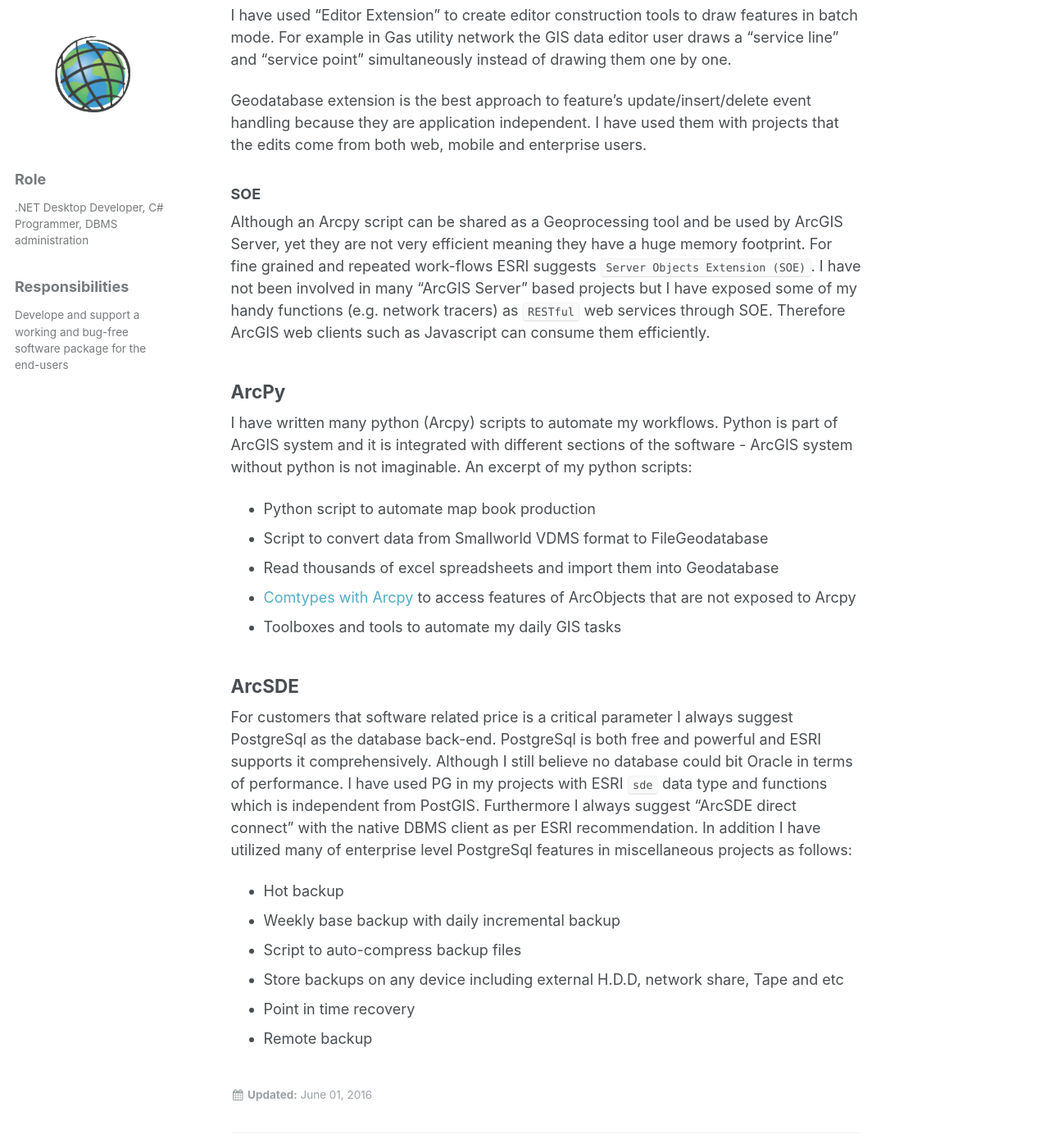
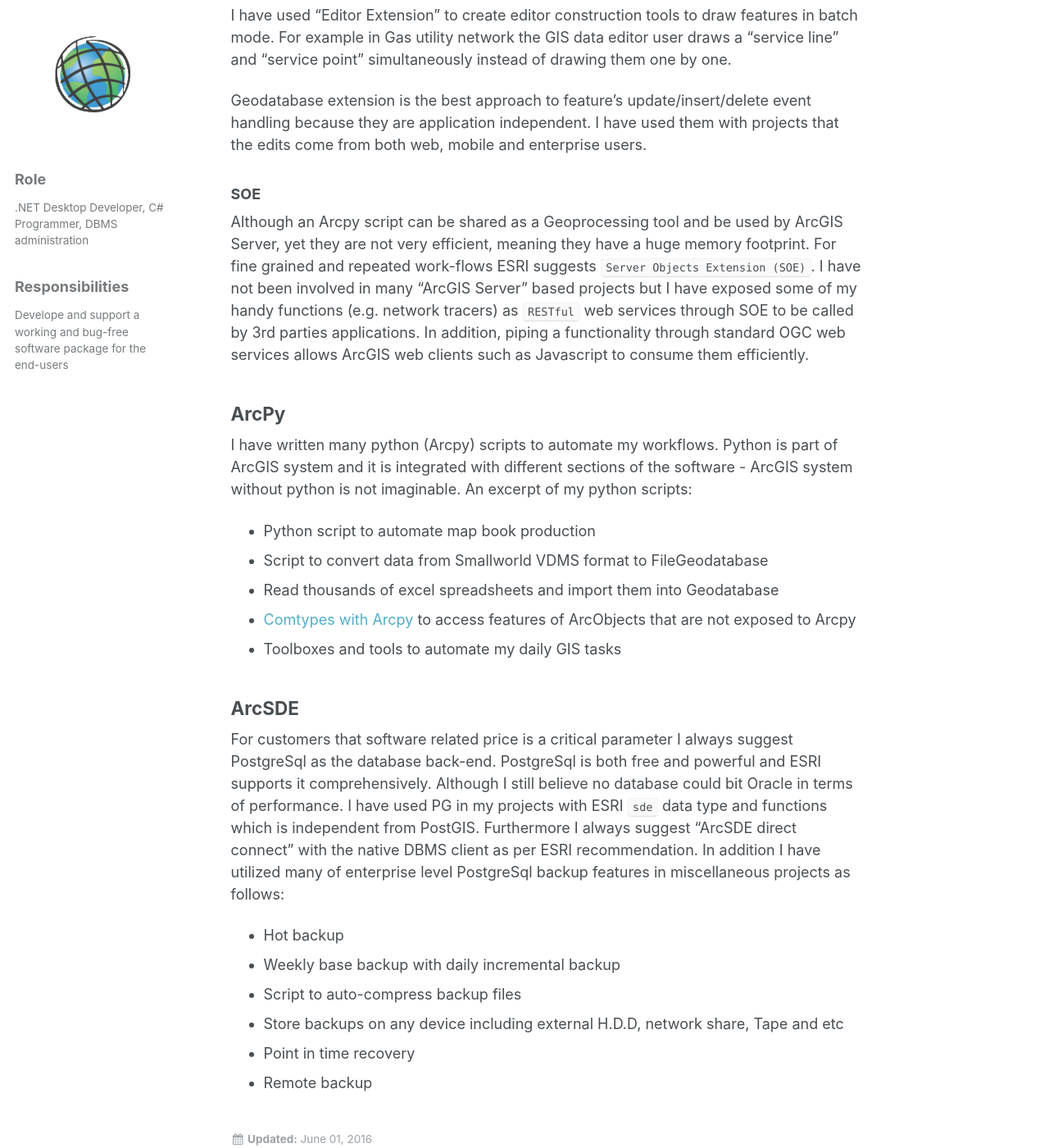
Before and after one commit to matzora/faridcher.github.io, a Jekyll site: the page built from _portfolio/Esri.md, in a window 1280 px wide and 1400 px high, scrolled down 2662 px. Shown: the whole window at 82% size. Built offline with Jekyll 4.4.1, drawn with Linux system fonts in a browser that asks for light colours; comment, search, counter and statistics services are not loaded; some of the changed text lies outside the part shown.

Commit message:
correct a few typos

```diff
--- a/_portfolio/Esri.md
+++ b/_portfolio/Esri.md
@@ -54,7 +54,7 @@
 Geodatabase extension is the best approach to feature's update/insert/delete event handling because they are application independent. I have used them with projects that the edits come from both web, mobile and enterprise users.
 
 ### SOE
-Although an Arcpy script can be shared as a Geoprocessing tool and be used by ArcGIS Server, yet they are not very efficient meaning they have a huge memory footprint. For fine grained and repeated work-flows ESRI suggests `Server Objects Extension (SOE)`. I have not been involved in many "ArcGIS Server" based projects but I have exposed some of my handy functions (e.g. network tracers) as `RESTful` web services through SOE. Therefore ArcGIS web clients such as Javascript can consume them efficiently.
+Although an Arcpy script can be shared as a Geoprocessing tool and be used by ArcGIS Server, yet they are not very efficient, meaning they have a huge memory footprint. For fine grained and repeated work-flows ESRI suggests `Server Objects Extension (SOE)`. I have not been involved in many "ArcGIS Server" based projects but I have exposed some of my handy functions (e.g. network tracers) as `RESTful` web services through SOE to be called by 3rd parties applications. In addition, piping a functionality through standard OGC web services allows ArcGIS web clients such as Javascript to consume them efficiently.
 
 ## ArcPy
 I have written many python (Arcpy) scripts to automate my workflows. Python is part of ArcGIS system and it is integrated with different sections of the software - ArcGIS system without python is not imaginable. An excerpt of my python scripts:
@@ -68,7 +68,7 @@
 
 ## ArcSDE
 For customers that software related price is a critical parameter I always suggest PostgreSql as the database back-end. PostgreSql is both free and powerful and ESRI supports it comprehensively. Although I still believe no database could bit Oracle in terms of performance. I have used PG in my projects with ESRI `sde` data type and functions which is independent from PostGIS. Furthermore I always suggest "ArcSDE direct connect" with the native DBMS client as per ESRI recommendation.
-In addition I have utilized many of enterprise level PostgreSql features in miscellaneous projects as follows:
+In addition I have utilized many of enterprise level PostgreSql backup features in miscellaneous projects as follows:
 
 - Hot backup
 - Weekly base backup with daily incremental backup
```
Also changed, not shown: other parts of _portfolio/Esri.md (+2 -2 lines).
